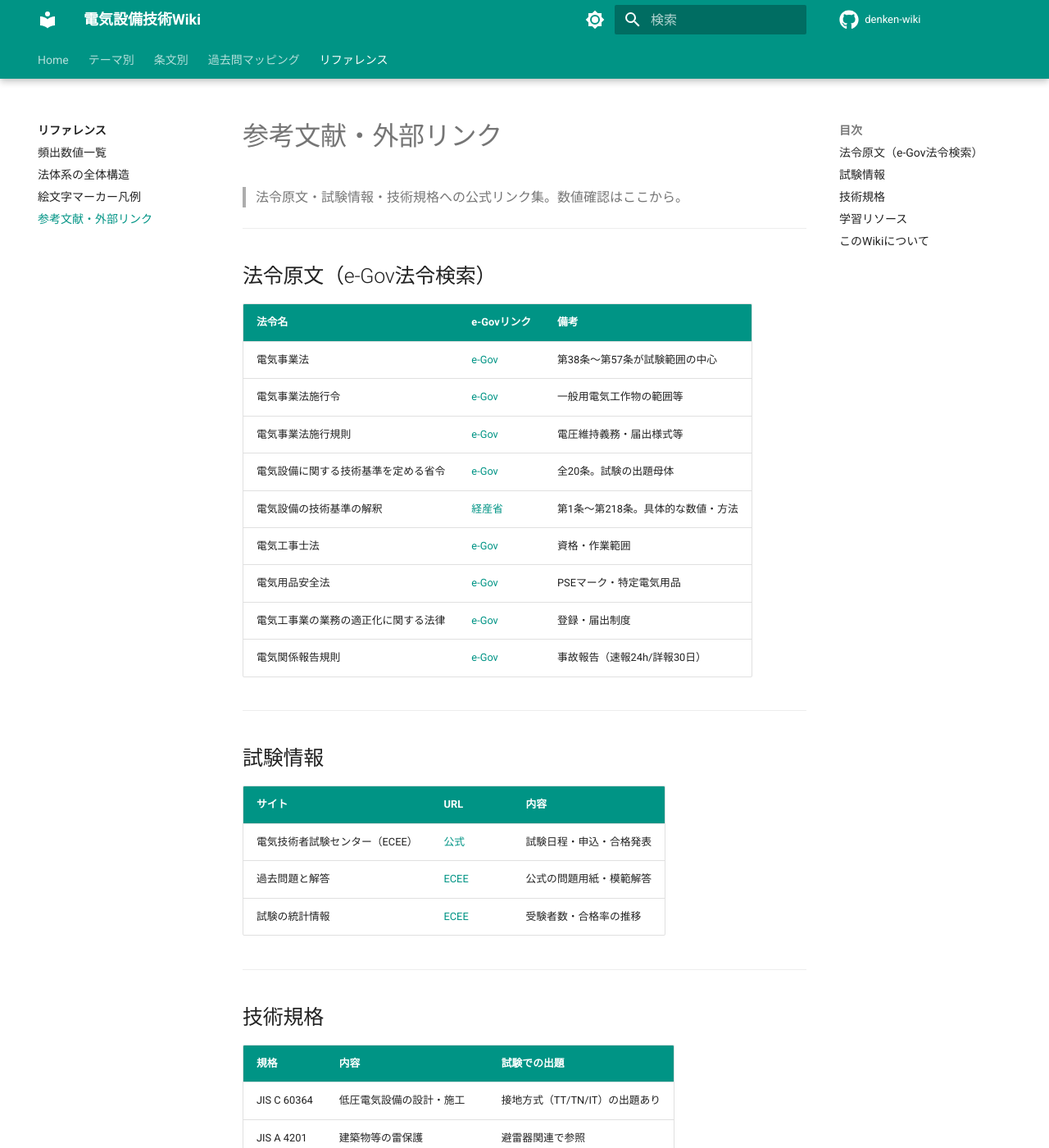
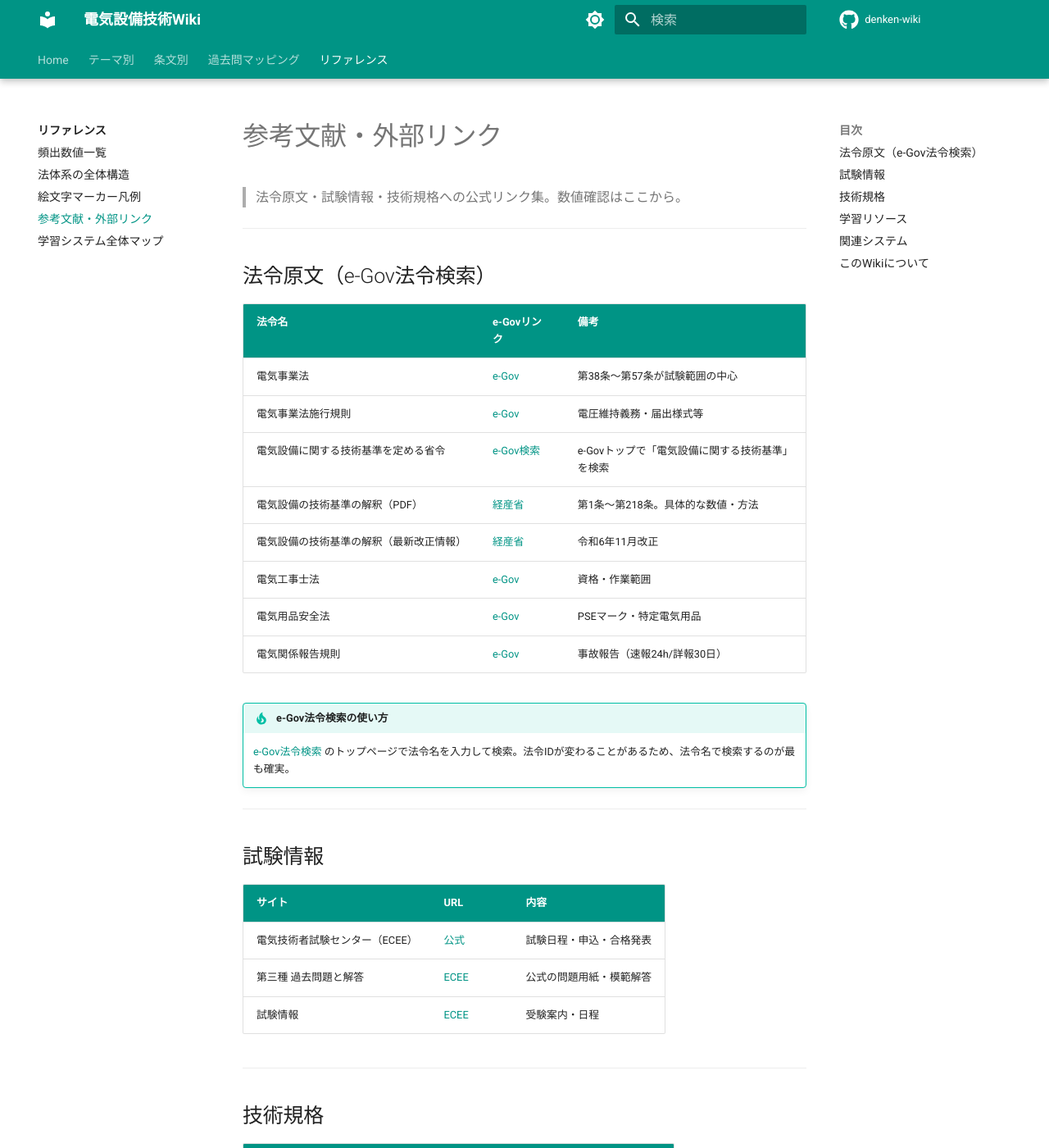
Before and after one commit to kfurufuru/denken-wiki, an MkDocs documentation site: the page built from docs/reference/links.md, in a window 1280 px wide and 1400 px high. Shown: the whole window at 82% size. Built offline with MkDocs 1.6.1 and Material for MkDocs 9.7.7, drawn with Linux system fonts in a browser that asks for light colours; comment, search, counter and statistics services are not loaded; some of the changed text lies outside the part shown.

Commit message:
feat: リンク切れ修正・システムマップ・相互リンク追加
- e-Gov法令URLをWeb検索で確認済みのURLに修正
- 学習システム全体マップページを新規作成（3層アーキテクチャ図）
- denken3-studyダッシュボードへの相互リンクをトップページに追加
- 参考文献ページに関連システムセクションを追加

Co-Authored-By: Claude Opus 4.6 <noreply@anthropic.com>

```diff
--- a/docs/reference/links.md
+++ b/docs/reference/links.md
@@ -8,15 +8,17 @@
 
 | 法令名 | e-Govリンク | 備考 |
 |--------|------------|------|
-| 電気事業法 | [e-Gov](https://laws.e-gov.go.jp/law/339AC0000000170) | 第38条〜第57条が試験範囲の中心 |
-| 電気事業法施行令 | [e-Gov](https://laws.e-gov.go.jp/law/340CO0000000206) | 一般用電気工作物の範囲等 |
-| 電気事業法施行規則 | [e-Gov](https://laws.e-gov.go.jp/law/340M50000400051) | 電圧維持義務・届出様式等 |
-| 電気設備に関する技術基準を定める省令 | [e-Gov](https://laws.e-gov.go.jp/law/409M50000400052) | 全20条。試験の出題母体 |
-| 電気設備の技術基準の解釈 | [経産省](https://www.meti.go.jp/policy/safety_security/industrial_safety/oshirase/2023/01/20230106-1.html) | 第1条〜第218条。具体的な数値・方法 |
-| 電気工事士法 | [e-Gov](https://laws.e-gov.go.jp/law/335AC0000000139) | 資格・作業範囲 |
-| 電気用品安全法 | [e-Gov](https://laws.e-gov.go.jp/law/336AC0000000234) | PSEマーク・特定電気用品 |
-| 電気工事業の業務の適正化に関する法律 | [e-Gov](https://laws.e-gov.go.jp/law/345AC0000000096) | 登録・届出制度 |
-| 電気関係報告規則 | [e-Gov](https://laws.e-gov.go.jp/law/340M50000400054) | 事故報告（速報24h/詳報30日） |
+| 電気事業法 | [e-Gov](https://laws.e-gov.go.jp/document?lawid=339AC0000000170) | 第38条〜第57条が試験範囲の中心 |
+| 電気事業法施行規則 | [e-Gov](https://laws.e-gov.go.jp/law/407M50000400077/) | 電圧維持義務・届出様式等 |
+| 電気設備に関する技術基準を定める省令 | [e-Gov検索](https://laws.e-gov.go.jp/) | e-Govトップで「電気設備に関する技術基準」を検索 |
+| 電気設備の技術基準の解釈（PDF） | [経産省](https://www.meti.go.jp/policy/safety_security/industrial_safety/law/files/dengikaishaku.pdf) | 第1条〜第218条。具体的な数値・方法 |
+| 電気設備の技術基準の解釈（最新改正情報） | [経産省](https://www.meti.go.jp/policy/safety_security/industrial_safety/oshirase/2025/11/20251120-2.html) | 令和6年11月改正 |
+| 電気工事士法 | [e-Gov](https://laws.e-gov.go.jp/law/335AC0000000139/) | 資格・作業範囲 |
+| 電気用品安全法 | [e-Gov](https://laws.e-gov.go.jp/law/336AC0000000234/) | PSEマーク・特定電気用品 |
+| 電気関係報告規則 | [e-Gov](https://laws.e-gov.go.jp/law/340M50000400054/) | 事故報告（速報24h/詳報30日） |
+
+!!! tip "e-Gov法令検索の使い方"
+    [e-Gov法令検索](https://laws.e-gov.go.jp/) のトップページで法令名を入力して検索。法令IDが変わることがあるため、法令名で検索するのが最も確実。
 
 ---
 
@@ -25,8 +27,8 @@
 | サイト | URL | 内容 |
 |--------|-----|------|
 | 電気技術者試験センター（ECEE） | [公式](https://www.shiken.or.jp/) | 試験日程・申込・合格発表 |
-| 過去問題と解答 | [ECEE](https://www.shiken.or.jp/answer/index_list.php) | 公式の問題用紙・模範解答 |
-| 試験の統計情報 | [ECEE](https://www.shiken.or.jp/situation/) | 受験者数・合格率の推移 |
+| 第三種 過去問題と解答 | [ECEE](https://www.shiken.or.jp/chief/third/qa/) | 公式の問題用紙・模範解答 |
+| 試験情報 | [ECEE](https://www.shiken.or.jp/shiken/) | 受験案内・日程 |
 
 ---
 
@@ -53,6 +55,16 @@
 
 ---
 
+## 関連システム
+
+| システム | URL | 役割 |
+|---------|-----|------|
+| 学習進捗ダッシュボード | [denken3-study](https://kfurufuru.github.io/denken3-study/) | 過去問の進捗管理・達成率・弱点マップ |
+| テスト記録ダッシュボード | [テスト記録](https://kfurufuru.github.io/denken3-study/quiz.html) | バグマップ・レビュー予定 |
+| 全体マップ | [システムマップ](system-map.md) | 3つの学習システムの関係図 |
+
+---
+
 ## このWikiについて
 
 | 項目 | 内容 |
--- a/mkdocs.yml
+++ b/mkdocs.yml
@@ -112,3 +112,4 @@ nav:
     - 法体系の全体構造: reference/hourei-taikei.md
     - 絵文字マーカー凡例: reference/emoji-legend.md
     - 参考文献・外部リンク: reference/links.md
+    - 学習システム全体マップ: reference/system-map.md
```
Also changed, not shown: docs/index.md (+15 -3 lines), docs/reference/system-map.md (added, +111 -0 lines).
